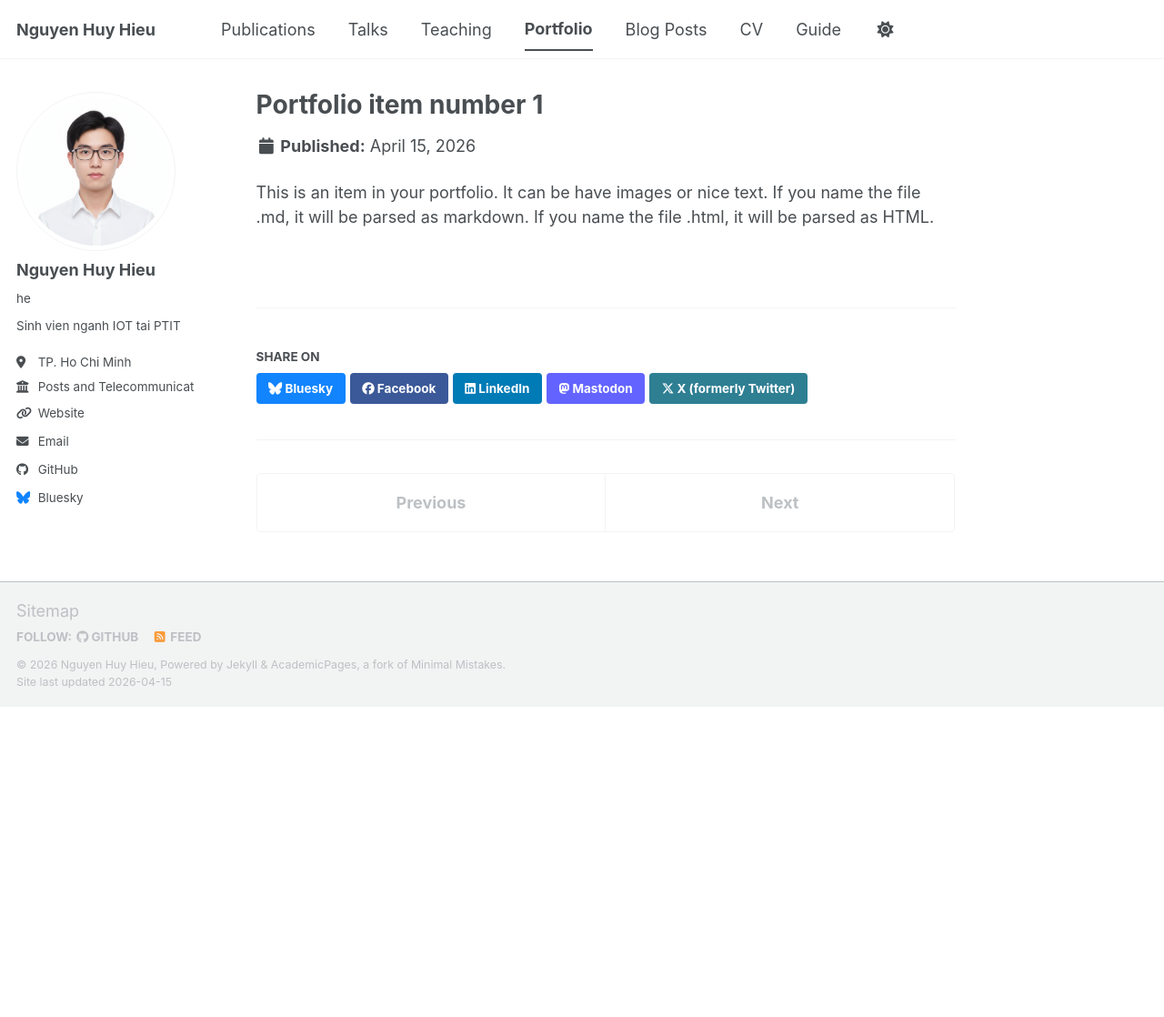
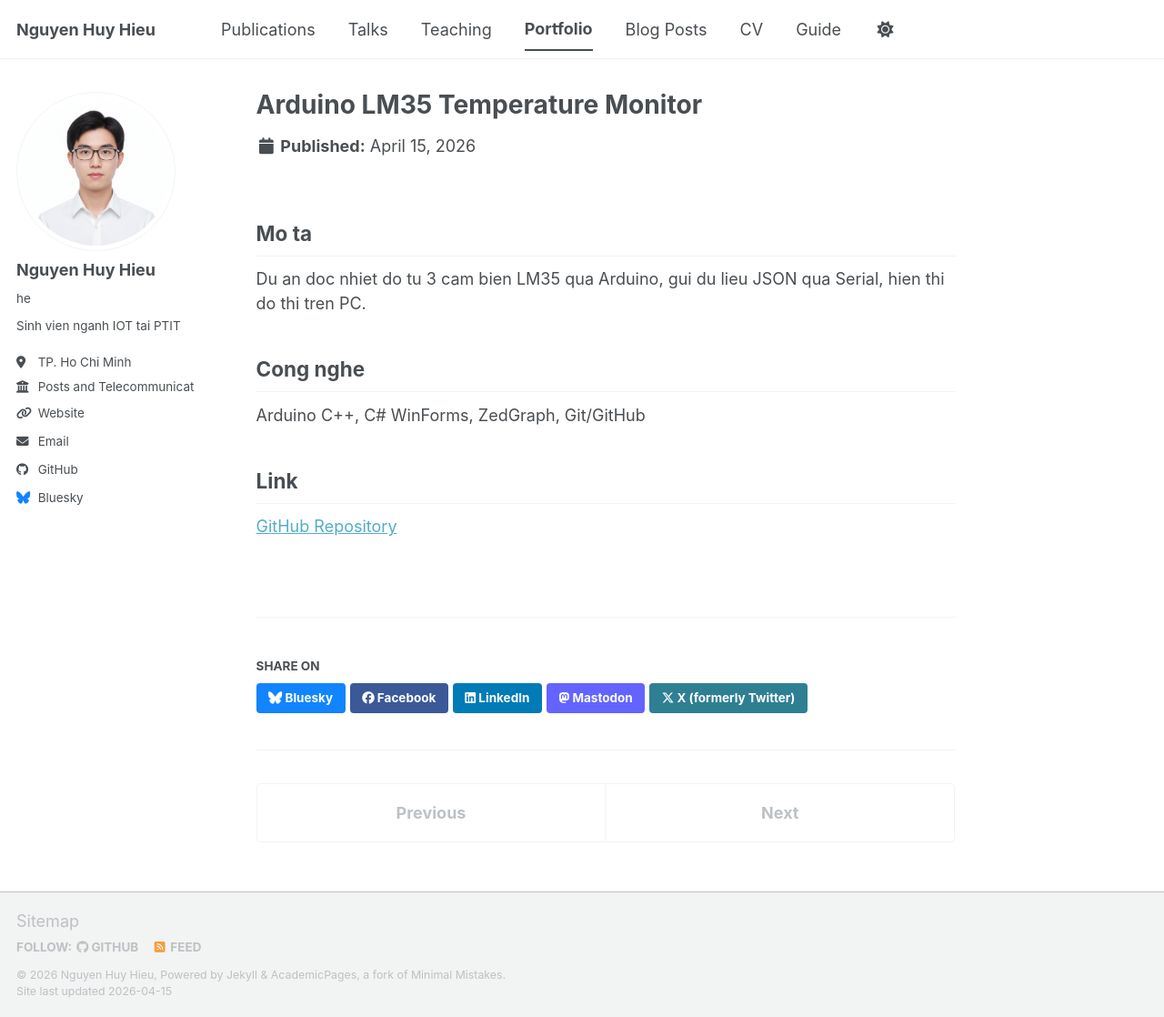
Before and after one commit to hamsterxt309/hamsterxt309.github.io, a Jekyll site: the page built from _portfolio/portfolio-1.md, in a window 1280 px wide and 1118 px high. Shown: the whole window at 91% size. Built offline with Jekyll 4.4.1, drawn with Linux system fonts in a browser that asks for light colours; a script bundle is joined from its source files by our own code; library files that are not in the unit come from our copies.

Commit message:
update portfolio in _portfolio/portfolio-1.md

```diff
--- a/_portfolio/portfolio-1.md
+++ b/_portfolio/portfolio-1.md
@@ -1,7 +1,15 @@
 ---
-title: "Portfolio item number 1"
-excerpt: "Short description of portfolio item number 1<br/><img src='/images/500x300.png'>"
+title: "Arduino LM35 Temperature Monitor"
+excerpt: "He thong giam sat nhiet do LM35 voi Arduino"
 collection: portfolio
 ---
 
-This is an item in your portfolio. It can be have images or nice text. If you name the file .md, it will be parsed as markdown. If you name the file .html, it will be parsed as HTML.
+## Mo ta
+Du an doc nhiet do tu 3 cam bien LM35 qua Arduino,
+gui du lieu JSON qua Serial, hien thi do thi tren PC.
+
+## Cong nghe
+Arduino C++, C# WinForms, ZedGraph, Git/GitHub
+
+## Link
+[GitHub Repository](https://github.com/hamsterxt309/Arduino_LM35_TempMonitor)
```
